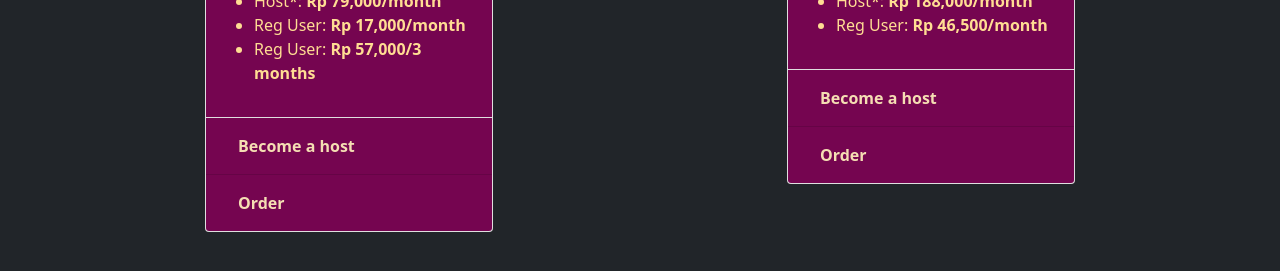
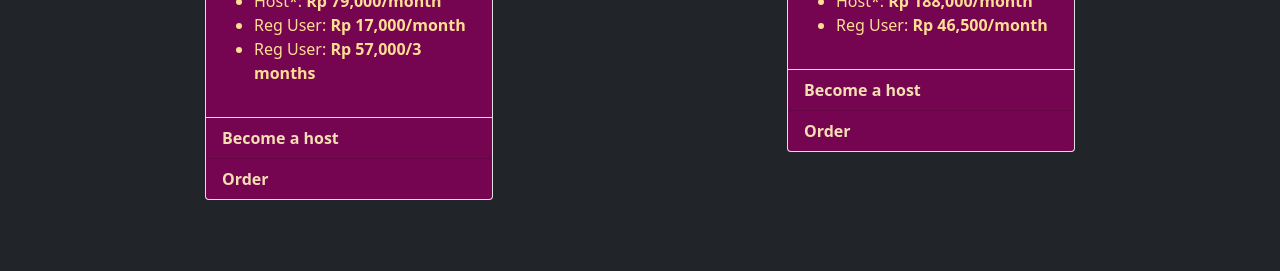
Before and after one commit to piigyy/sharing-is-caring, a Vue app in the folder frontend/: page /products in a window 1280 px wide. Shown: the part 445-716 px from the top of the page. Built offline with nearby package versions, Linux system fonts and the light colour scheme; no server answers; a web font is replaced by a local one; what vue-sweetalert2 would draw is missing.

Commit message:
fix: Redirect User To Login Before Order If Not Signed In

```diff
--- a/frontend/src/views/Products.vue
+++ b/frontend/src/views/Products.vue
@@ -23,8 +23,8 @@
                 </section>
               </div>
               <ul class="list-group list-group-flush">
-                <li class="list-group-item option card-bg"><router-link class="nav-link card-bg" to="/host/spotify"><span class="action-order">Become a host</span></router-link></li>
-                <li class="list-group-item option card-bg"><router-link class="nav-link card-bg" to="/buy/spotify"><span class="action-order">Order</span></router-link></li>
+                <li class="list-group-item option card-bg" @click="clickedOrder('/host/spotify')"><span class="action-order">Become a host</span></li>
+                <li class="list-group-item option card-bg" @click="clickedOrder('/order/spotify')" ><span class="action-order">Order</span></li>
               </ul>
             </div>
           </div>
@@ -41,8 +41,8 @@
                 </section>
               </div>
               <ul class="list-group list-group-flush">
-                <li class="list-group-item option card-bg"><router-link class="nav-link card-bg" to="/host/netflix"><span class="action-order">Become a host</span></router-link></li>
-                <li class="list-group-item option card-bg"><router-link class="nav-link card-bg" to="/buy/netflix"><span class="action-order">Order</span></router-link></li>
+                <li class="list-group-item option card-bg" @click="clickedOrder('/host/netflix')"><span class="action-order">Become a host</span></li>
+                <li class="list-group-item option card-bg" @click="clickedOrder('/order/netflix')" ><span class="action-order">Order</span></li>
               </ul>
             </div>
           </div>
@@ -71,7 +71,16 @@
 
 <script>
 export default {
-
+  methods: {
+    clickedOrder(url) {
+      if (!this.$store.state.isLogin) {
+        this.$swal("Please Sign-In Before Ordering")
+        this.$router.push("/signin");
+      } else {
+        this.$router.push(url)
+      }
+    },
+  },
 }
 </script>
 
```
